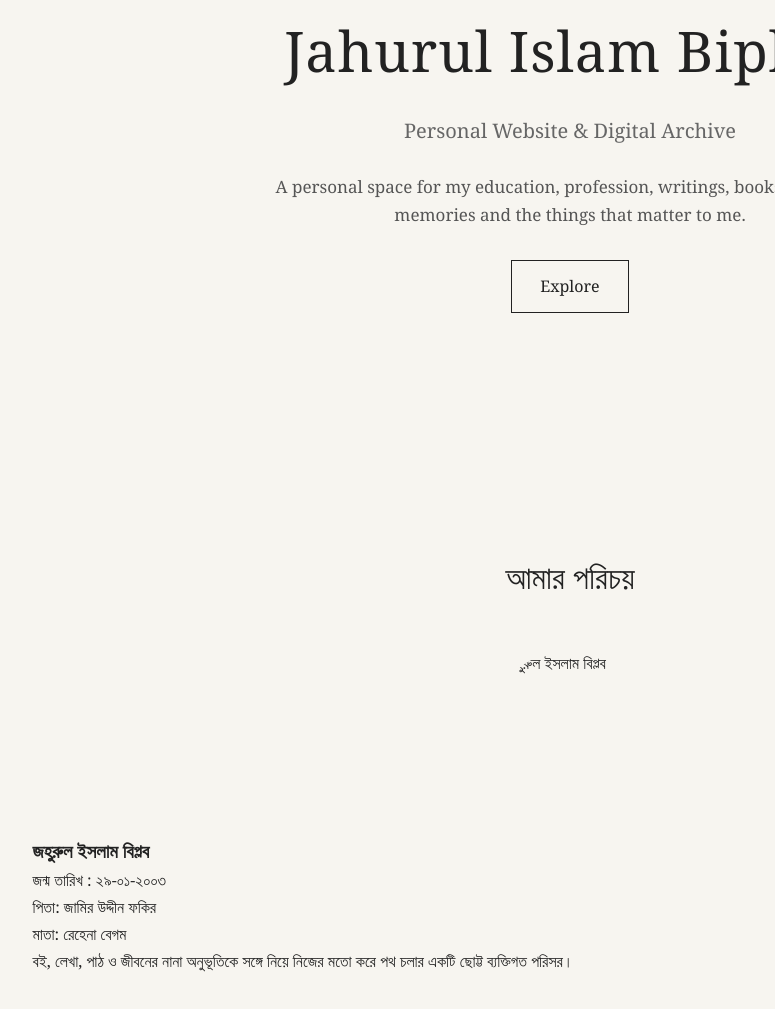
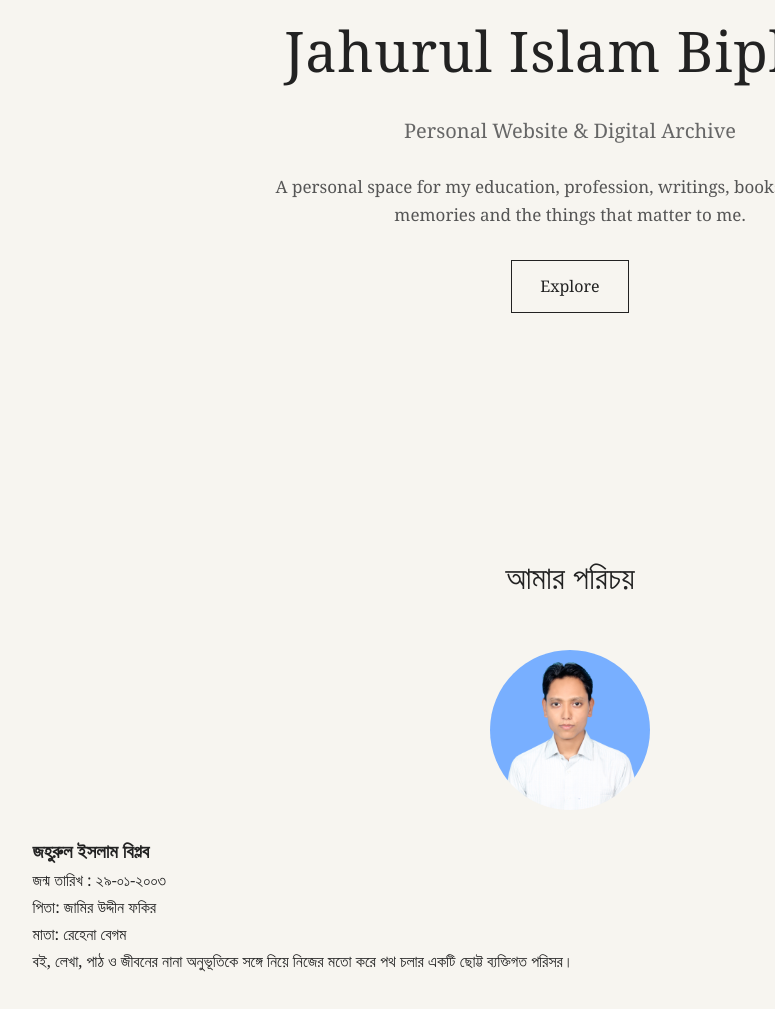
Before and after one commit to jahurulislambiplob/jahurulislambiplob.github.io, a plain HTML site: page index.html in a window 1280 px wide. Shown: the part 235-1244 px from the top of the page, without its empty margins (70-845 px from the left). Drawn offline with Linux system fonts and the light colour scheme.

Commit message:
Update profile image in about section

```diff
--- a/index.html
+++ b/index.html
@@ -203,7 +203,7 @@
 
     <h2 class="section-title">আমার পরিচয়</h2>
 
-   <img src="jahurul-islam-biplob.jpg"
+   <img src="pc-jib.jpg"
      alt="জহুরুল ইসলাম বিপ্লব"
      style="width: 160px; height: 160px; object-fit: cover; border-radius: 50%; display: block; margin: 0 auto 25px;">
 
```
